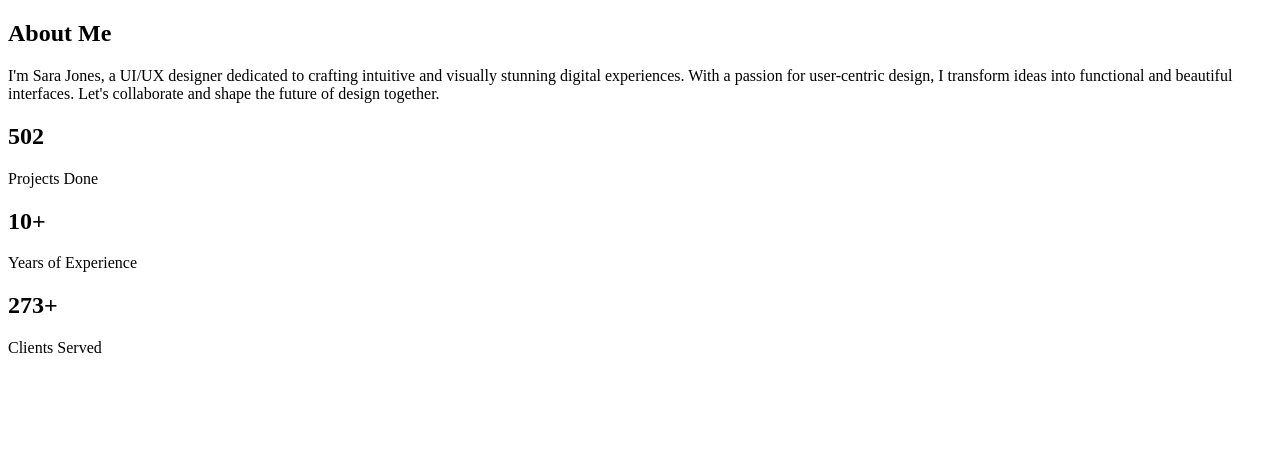
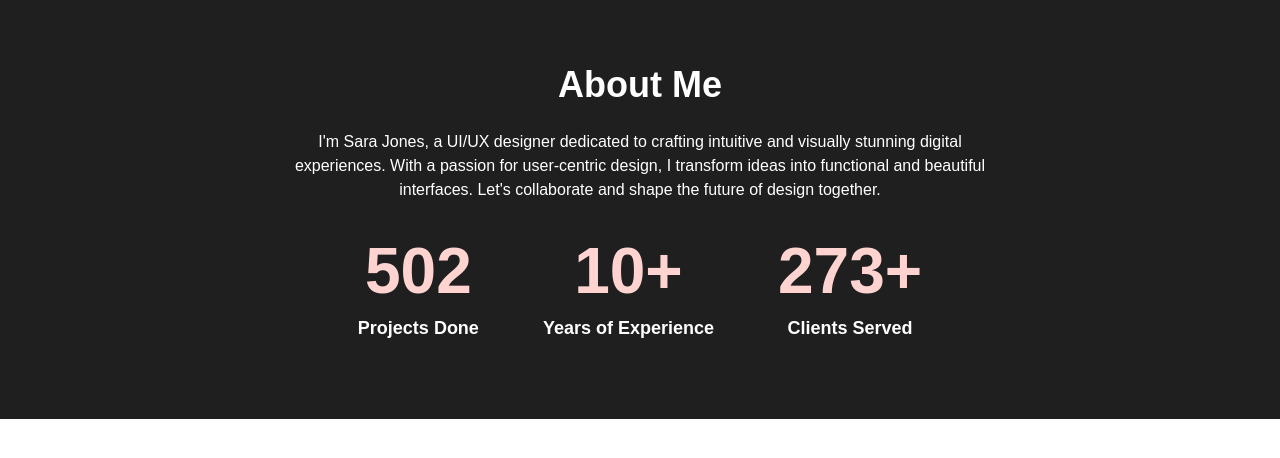
Before and after one commit to Projeto-Hora-Horas/Projeto-03, a plain HTML site: page sectionAbout/about.html in a window 1280 px wide. Drawn offline with Linux system fonts and the light colour scheme.

Commit message:
feat: create e stylezation section about

```diff
--- /dev/null
+++ b/sectionAbout/about.css
@@ -0,0 +1,58 @@
+@import url("../global.css");
+
+.section-about{
+    display: flex;
+    flex-direction: column;
+    gap: 32px;
+    padding: 64px 0px 80px 0px;
+    background-color: var(--color-dark);
+    font-family: var(--font-family-montserrat);
+
+}
+
+.content-about{
+    display: flex;
+    flex-direction: column;
+    align-items: center;
+    gap: 24px;
+}
+
+.content-about h2{
+    color: var(--color-white);
+    font-size: var(--font-h3);
+    font-weight: bold;
+
+}
+
+.content-about p{
+    color: var(--color-white);
+    width: 700px;
+    text-align: center;
+    font-size: var(--font-body-medium);
+    line-height: 150%;
+}
+
+.container-numbers-itens{
+    display: flex;
+    justify-content: center;
+    gap: 64px;
+}
+
+.numbers-item{
+    display: flex;
+    flex-direction: column;
+    gap: 10px;
+    text-align: center;
+}
+
+.numbers-item h2{
+    font-size: var(--font-h1);
+    color: var(--color-pink);
+    font-weight: bold;
+}
+
+.numbers-item p{
+    font-size: var(--font-body-large);
+    color: var(--color-white);
+    font-weight: bold;
+}
--- a/sectionAbout/about.html
+++ b/sectionAbout/about.html
@@ -4,6 +4,7 @@
     <meta charset="UTF-8">
     <meta name="viewport" content="width=device-width, initial-scale=1.0">
     <title>Document</title>
+    <link rel="stylesheet" href="./about.css">
 </head>
 <body>
     <section class="section-about">
```
